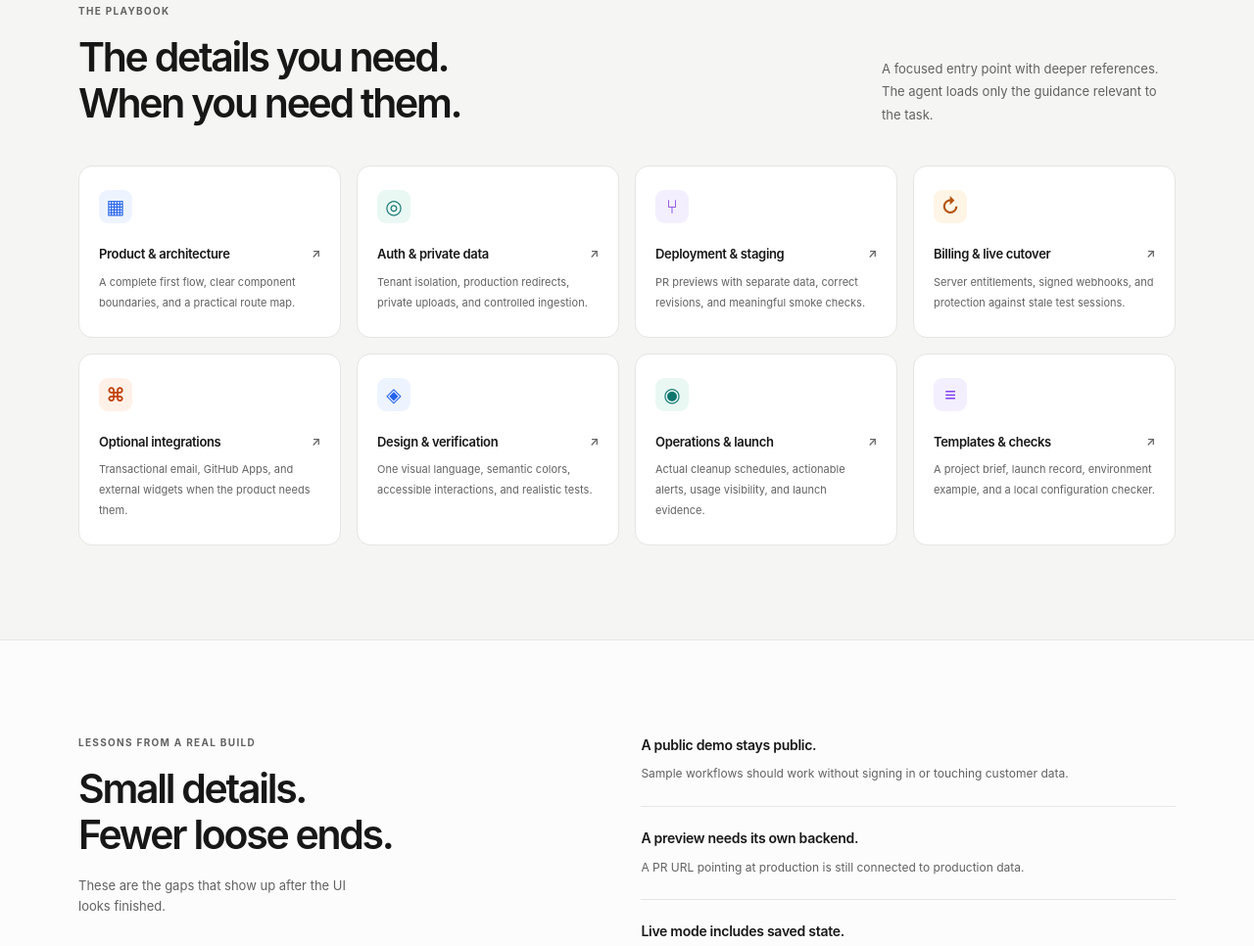
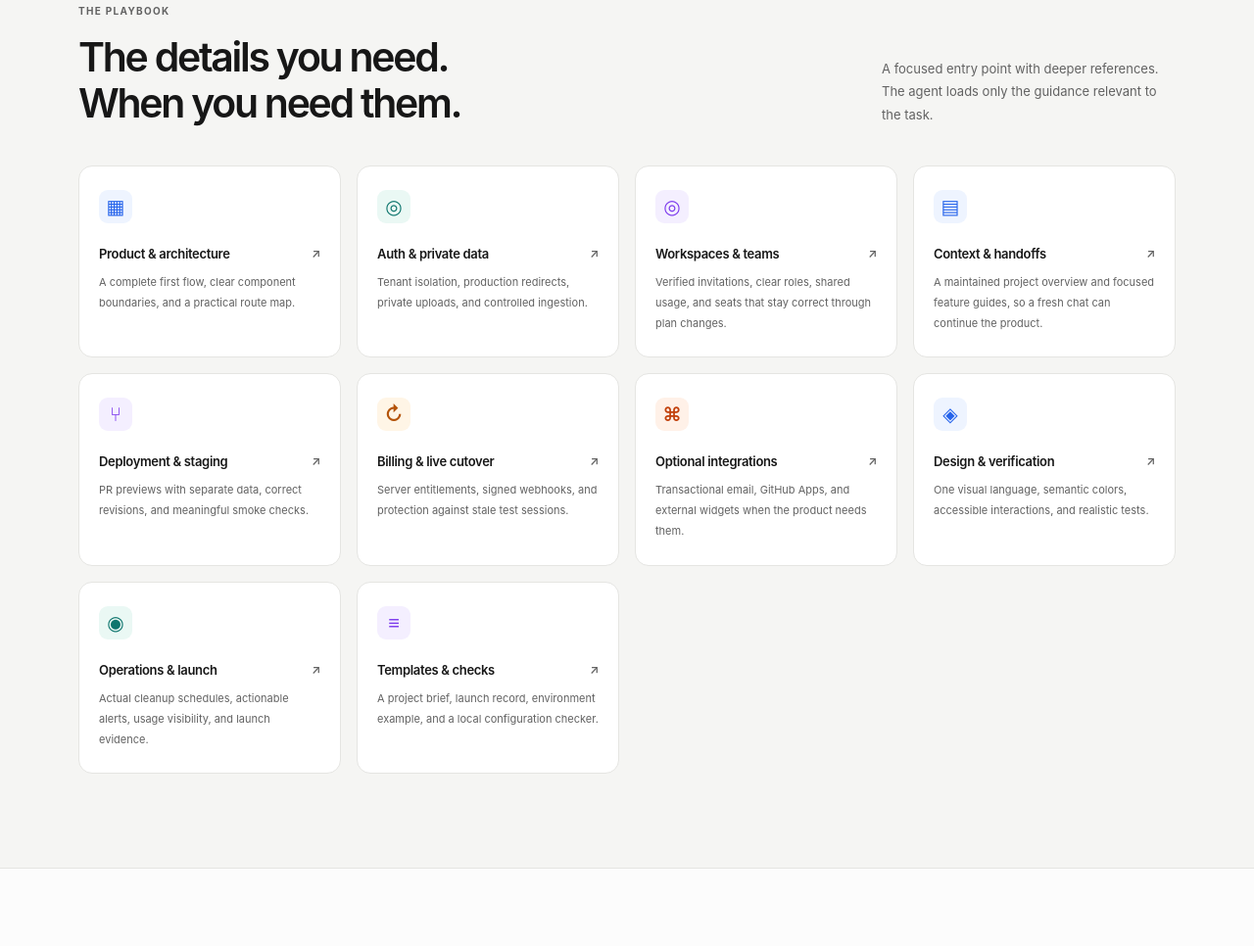
Before and after one commit to cluepat/saas-builder-skill, a plain HTML site: page docs/index.html in a window 1280 px wide. Shown: the part 1407-2373 px from the top of the page at 98% size. Drawn offline with Linux system fonts and the light colour scheme.

Commit message:
Update SaaS builder to v1.3.0 with collaboration and handoffs

```diff
--- a/docs/index.html
+++ b/docs/index.html
@@ -10,7 +10,7 @@
     <meta name="theme-color" content="#fcfcfc" />
     <title>SaaS Builder — From brief to a connected SaaS</title>
     <link rel="icon" href="icon.svg" type="image/svg+xml" />
-    <link rel="stylesheet" href="styles.css?v=1.2.3" />
+    <link rel="stylesheet" href="styles.css?v=1.3.0" />
   </head>
   <body>
     <a class="skip" href="#main">Skip to content</a>
@@ -199,6 +199,26 @@
               <p>
                 Tenant isolation, production redirects, private uploads, and
                 controlled ingestion.
+              </p></a
+            >
+            <a
+              class="guide-card"
+              href="https://github.com/cluepat/saas-builder-skill/blob/main/skills/saas-builder/references/workspace-collaboration.md"
+              ><span class="icon-box violet" aria-hidden="true">◎</span>
+              <h3>Workspaces &amp; teams <span>↗</span></h3>
+              <p>
+                Verified invitations, clear roles, shared usage, and seats that
+                stay correct through plan changes.
+              </p></a
+            >
+            <a
+              class="guide-card"
+              href="https://github.com/cluepat/saas-builder-skill/blob/main/skills/saas-builder/references/project-continuity.md"
+              ><span class="icon-box blue" aria-hidden="true">▤</span>
+              <h3>Context &amp; handoffs <span>↗</span></h3>
+              <p>
+                A maintained project overview and focused feature guides, so a
+                fresh chat can continue the product.
               </p></a
             >
             <a
@@ -645,7 +665,7 @@ an isolated staging environment.</code></pre>
             class="button"
             href="https://github.com/cluepat/saas-builder-skill/issues"
             >Share an improvement <span aria-hidden="true">↗</span></a
-          ><span>v1.2.3 · No provider credentials included</span>
+          ><span>v1.3.0 · No provider credentials included</span>
         </div>
       </section>
     </main>
@@ -661,6 +681,6 @@ an isolated staging environment.</code></pre>
       </div>
     </footer>
     <div class="copy-status" role="status" aria-live="polite"></div>
-    <script src="site.js?v=1.2.3" type="module"></script>
+    <script src="site.js?v=1.3.0" type="module"></script>
   </body>
 </html>
--- a/docs/site.js
+++ b/docs/site.js
@@ -1,4 +1,4 @@
-import { buildPrompt, resolveStackChoices } from "./prompt-builder.mjs?v=1.2.3";
+import { buildPrompt, resolveStackChoices } from "./prompt-builder.mjs?v=1.3.0";
 
 const status = document.querySelector(".copy-status");
 let clearStatus;
--- a/plugin.json
+++ b/plugin.json
@@ -1,6 +1,6 @@
 {
   "name": "saas-builder",
-  "version": "1.2.3",
+  "version": "1.3.0",
   "description": "Build and launch a SaaS from a brief through verified production connections.",
   "author": {
     "name": "Cluepat"
```
Also changed, not shown: .claude-plugin/plugin.json, .codex-plugin/plugin.json, .cursor-plugin/plugin.json, 11 other files.
